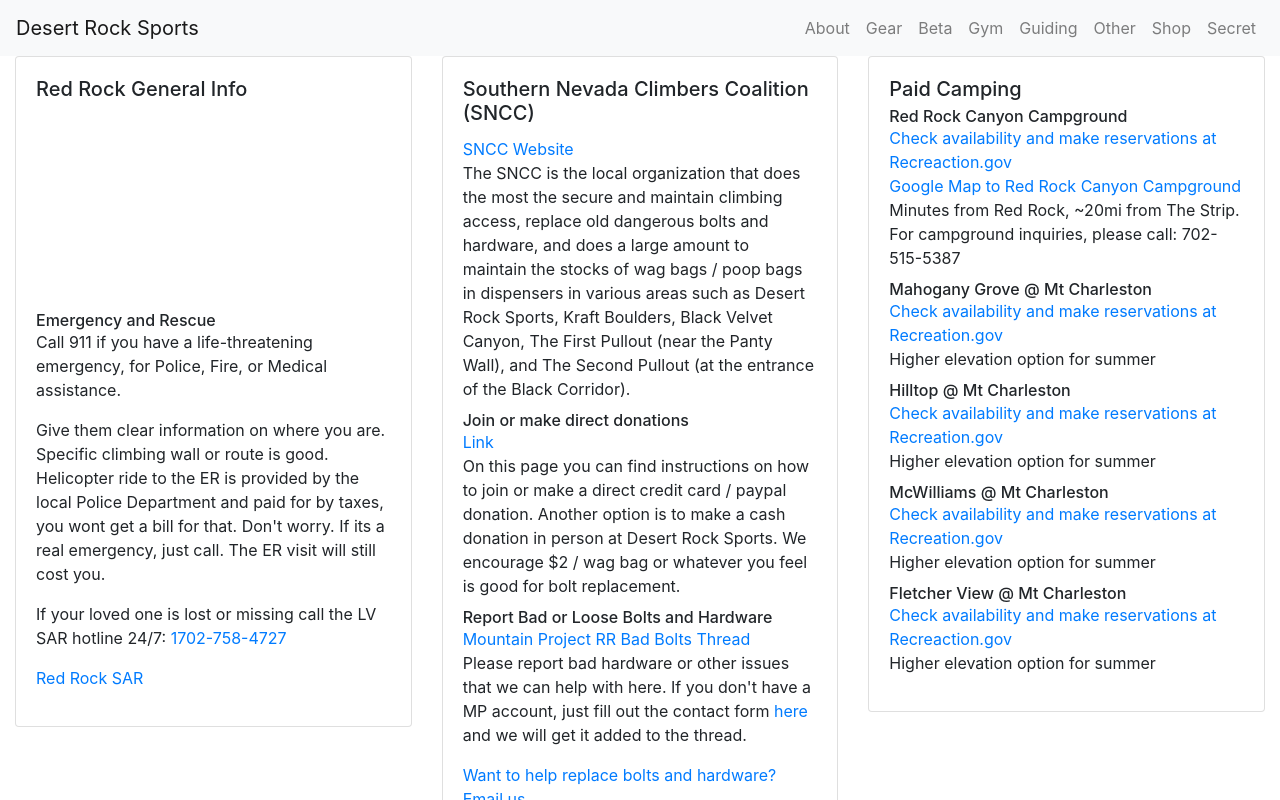
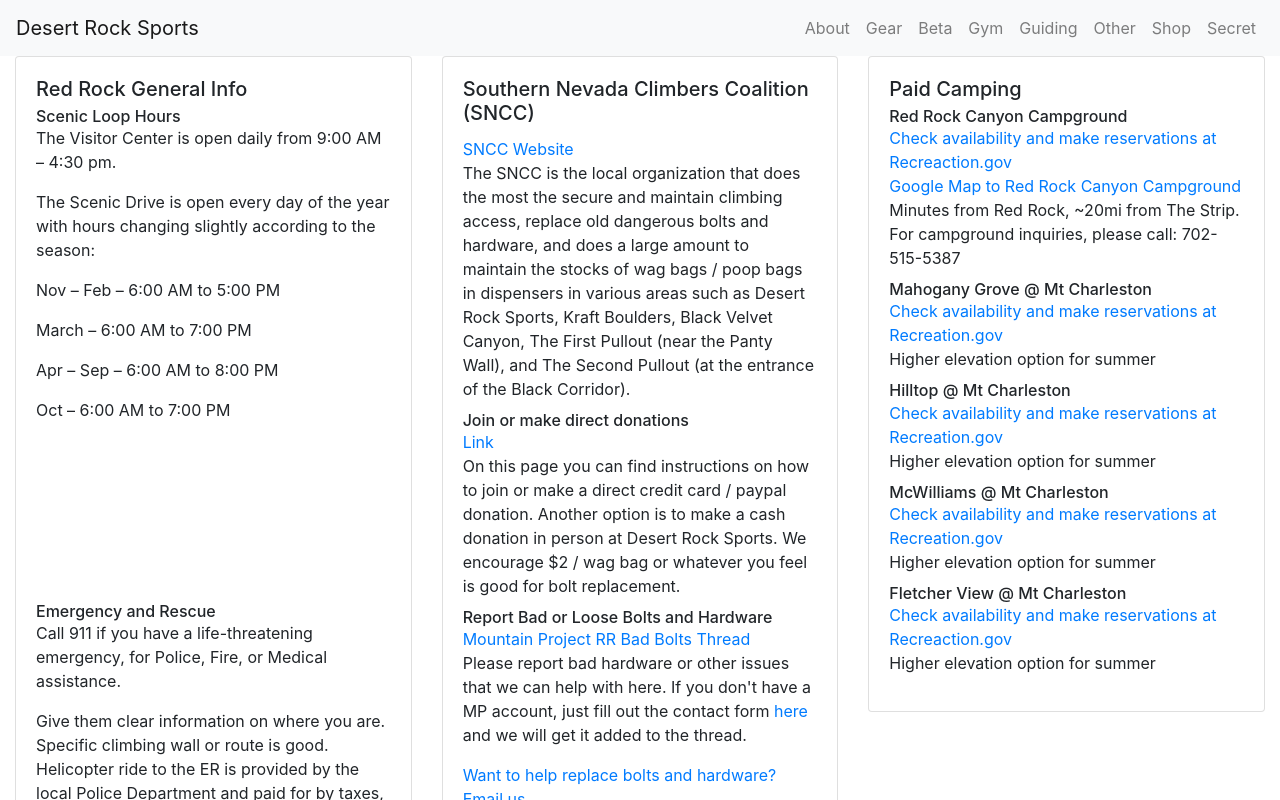
Before and after one commit to j-poneil/desert-rock-sports, a React (Create React App) app: page /beta in a window 1280 px wide. Shown: the top 800 px of the page. Built offline with nearby package versions, Linux system fonts and the light colour scheme; a web font is replaced by a local one.

Commit message:
general info

```diff
--- a/src/components/Beta.js
+++ b/src/components/Beta.js
@@ -49,10 +49,14 @@ export default function Beta(){
                     <Card>
                         <Card.Body>
                             <Card.Title>Red Rock General Info</Card.Title>
-                            <Card.Subtitle></Card.Subtitle>
+                            <Card.Subtitle>Scenic Loop Hours</Card.Subtitle>
                             <Card.Text>
-                                <a href="" target="_blank" rel="noopener noreferrer"></a><br />
-                                <p></p>
+                                <p>The Visitor Center is open daily from 9:00 AM – 4:30 pm.</p>
+                                <p>The Scenic Drive is open every day of the year with hours changing slightly according to the season:</p>
+                                <p>Nov – Feb – 6:00 AM to 5:00 PM</p>
+                                <p>March – 6:00 AM to 7:00 PM</p>
+                                <p>Apr – Sep – 6:00 AM to 8:00 PM</p>
+                                <p>Oct – 6:00 AM to 7:00 PM</p>
                             </Card.Text>
                             <Card.Subtitle></Card.Subtitle>
                             <Card.Text>
@@ -82,7 +86,7 @@ export default function Beta(){
                             <Card.Subtitle>Emergency and Rescue</Card.Subtitle>
                             <Card.Text>
                                 <p>Call 911 if you have a life-threatening emergency, for Police, Fire, or Medical assistance.</p>
-                                <p>Give them clear information on where you are. Specific climbing wall or route is good. Helicopter ride to the ER is provided by the local Police Department and paid for by taxes, you wont get a bill for that. Don't worry. If its a real emergency, just call. The ER visit will still cost you.</p>
+                                <p>Give them clear information on where you are. Specific climbing wall or route is good. Helicopter ride to the ER is provided by the local Police Department and paid for by taxes, you wont get a bill for that. Don't worry. If its an emergency, just call. The ER visit itself will still cost you at normal ER rates.</p>
                                 <p>If your loved one is lost or missing call the LV SAR hotline 24/7: <a href="tel:1702-758-4727" target="_blank" rel="noopener noreferrer">1702-758-4727</a></p>
                                 <p><a href="https://www.redrocksar.org/" target="_blank" rel="noopener noreferrer">Red Rock SAR</a></p>
                             </Card.Text>
```
